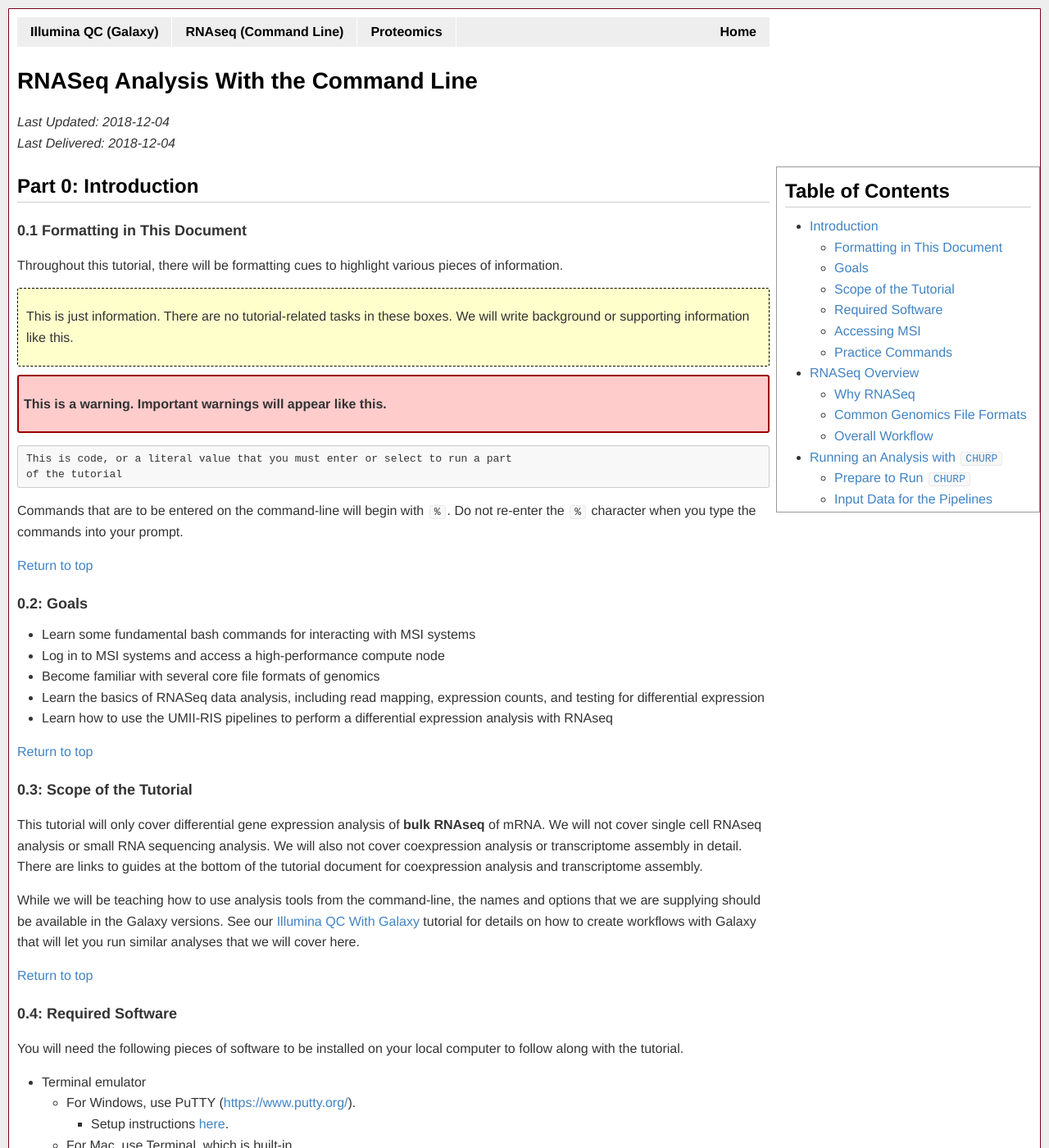
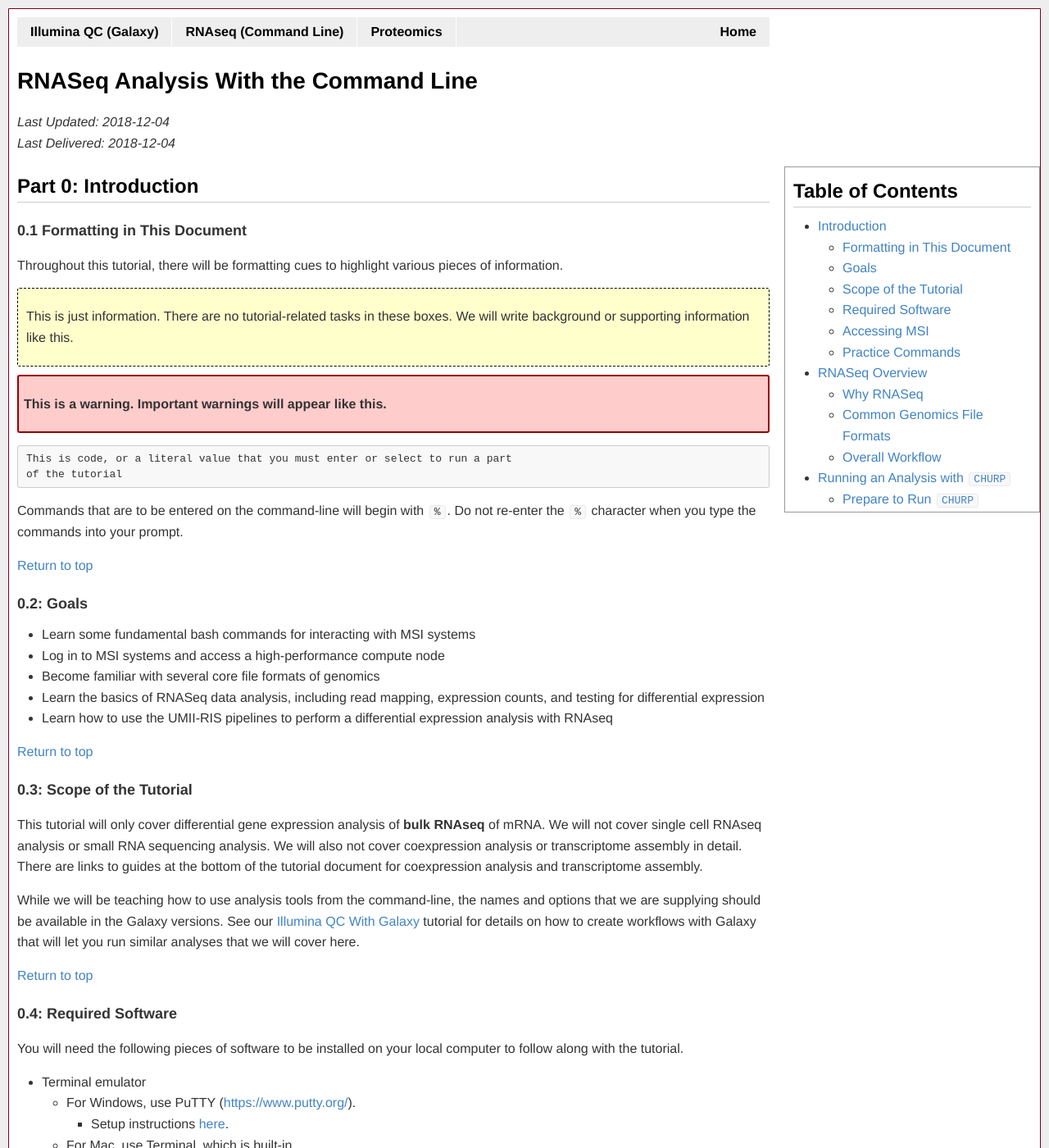
Before and after one commit to msi-ris/Tutorials, a Jekyll site: the page built from rnaseq_cmd.md, in a window 1280 px wide and 1400 px high. Shown: the whole window at 82% size. Built offline with Jekyll 4.4.1, drawn with Linux system fonts in a browser that asks for light colours.

Commit message:
Update layout

```diff
--- a/css/main.css
+++ b/css/main.css
@@ -30,7 +30,7 @@ body {
     height:400px;
     float:right;
     padding:10px;
-    width:300px;
+    width:290px;
     margin-right:-330px;
     overflow:scroll;
     border:1px solid #999;
```
